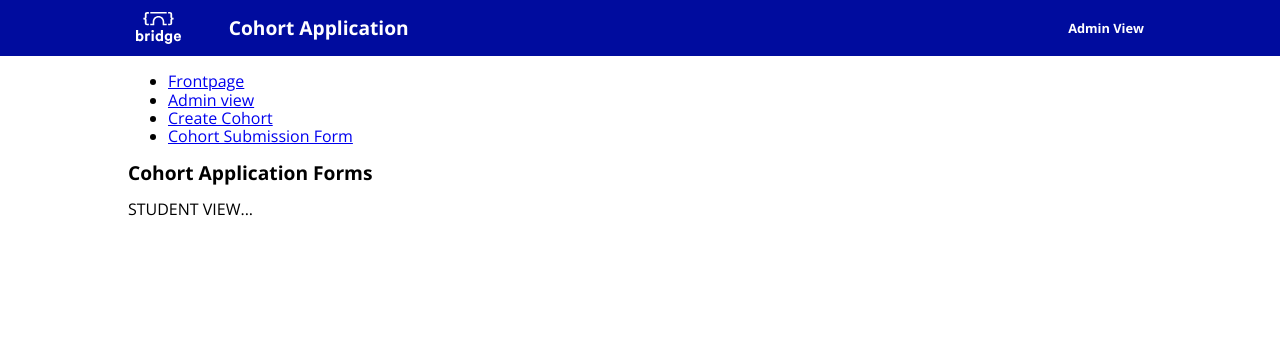
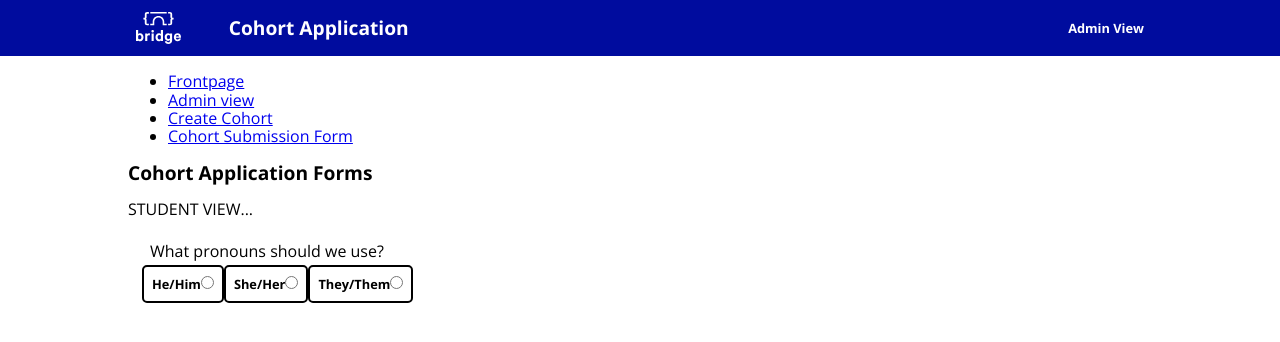
Before and after one commit to bridge-school/applications-frontend, a React (Create React App) app: page / in a window 1280 px wide. Shown: the top 342 px of the page. Built offline with nearby package versions, Linux system fonts and the light colour scheme.

Commit message:
add radio button component

```diff
--- /dev/null
+++ b/src/components/Radio.js
@@ -0,0 +1,51 @@
+import React, { useState } from 'react';
+import styled from 'styled-components';
+import PropTypes from 'prop-types';
+
+const Fieldset = styled.fieldset`
+  border: none;
+`;
+
+const RadioLabel = styled.label`
+  border: 2px solid ${props => props.theme.darkGrey};
+  border-radius: 5px;
+  padding: ${props => props.theme.padding};
+`;
+
+const RadioButton = styled.input.attrs({ type: 'radio' })`
+  ${'' /* todo: styling */}
+`;
+
+const Legend = styled.legend`
+  padding: ${props => props.theme.padding};
+`;
+
+export default function Radio({ description, name, items, value }) {
+  const [answer, setAnswer] = useState(value);
+  return (
+    <div>
+      <Fieldset>
+        <Legend> {description}</Legend>
+        {items.map(item => (
+          <RadioLabel key={item}>
+            {item}
+            <RadioButton
+              type="radio"
+              id={item}
+              name={name}
+              onChange={e => setAnswer(e.target.value)}
+              value={answer}
+            />
+          </RadioLabel>
+        ))}
+      </Fieldset>
+    </div>
+  );
+}
+
+Radio.propTypes = {
+  description: PropTypes.string.isRequired,
+  name: PropTypes.string.isRequired,
+  items: PropTypes.array.isRequired,
+  value: PropTypes.string.isRequired,
+};
--- a/src/views/StudentView.js
+++ b/src/views/StudentView.js
@@ -1,11 +1,18 @@
 import React from 'react';
 import PageTitle from '../components/PageTitle';
+import Radio from '../components/Radio';
 
 export default function StudentView() {
   return (
     <div>
       <PageTitle title="Cohort Application Forms" />
       <p>STUDENT VIEW...</p>
+      <Radio
+        name="pronouns"
+        description="What pronouns should we use?"
+        items={['He/Him', 'She/Her', 'They/Them']}
+        value=""
+      />
     </div>
   );
 }
```
